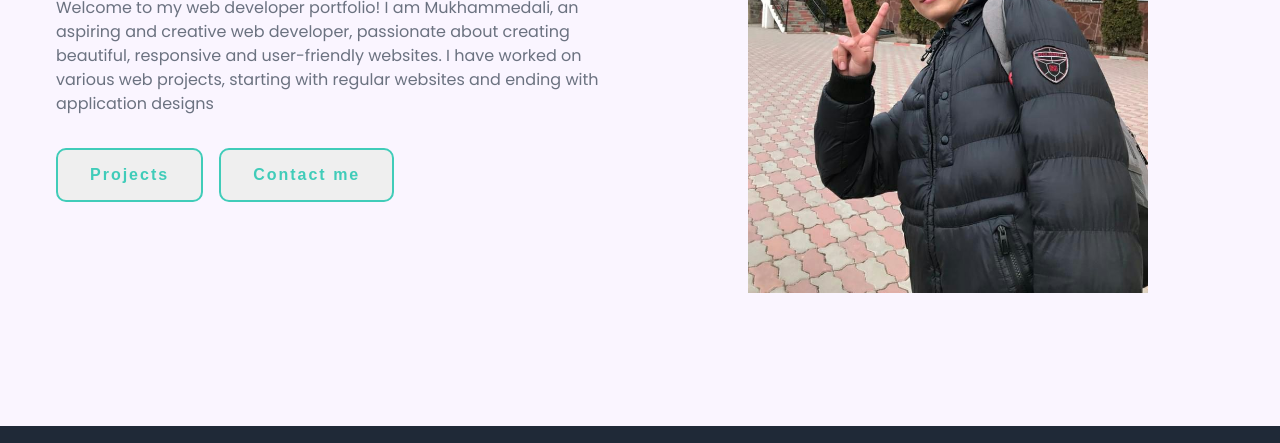
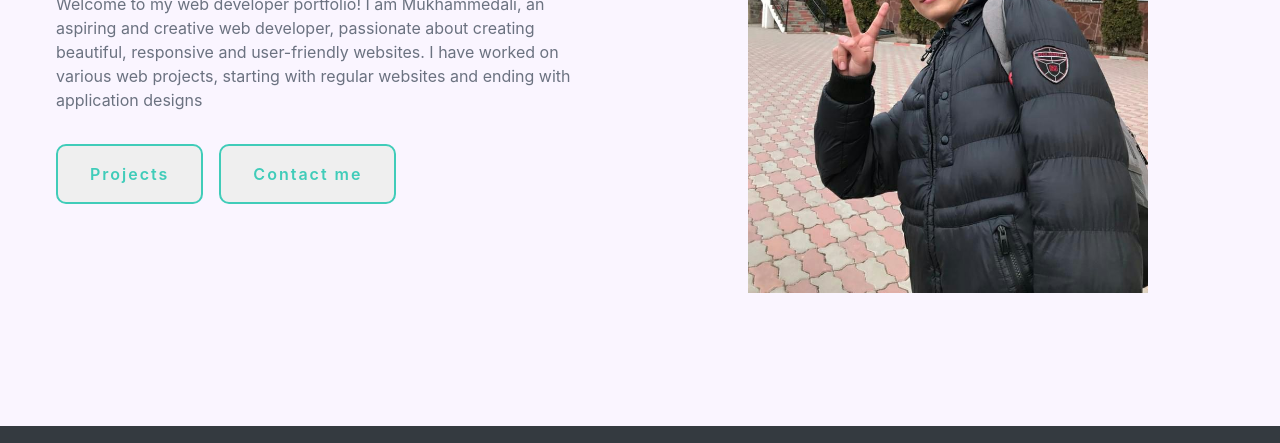
Before and after one commit to Alrert0/Assigment-2, a plain HTML site: page index.html in a window 1280 px wide. Shown: the part 374-817 px from the top of the page. Drawn offline with nearby package versions, Linux system fonts and the light colour scheme.

Commit message:
index.html

```diff
--- a/index.html
+++ b/index.html
@@ -5,6 +5,7 @@
     <meta name="viewport" content="width=device-width, initial-scale=1.0" />
     <link href="https://cdn.jsdelivr.net/npm/remixicon@3.2.0/fonts/remixicon.css" rel="stylesheet"/>
     <link rel="stylesheet" href="styles.css" />
+    <link href="https://maxcdn.bootstrapcdn.com/bootstrap/4.5.2/css/bootstrap.min.css" rel="stylesheet">
 
     <title>My portfolio</title>
   </head>
```
